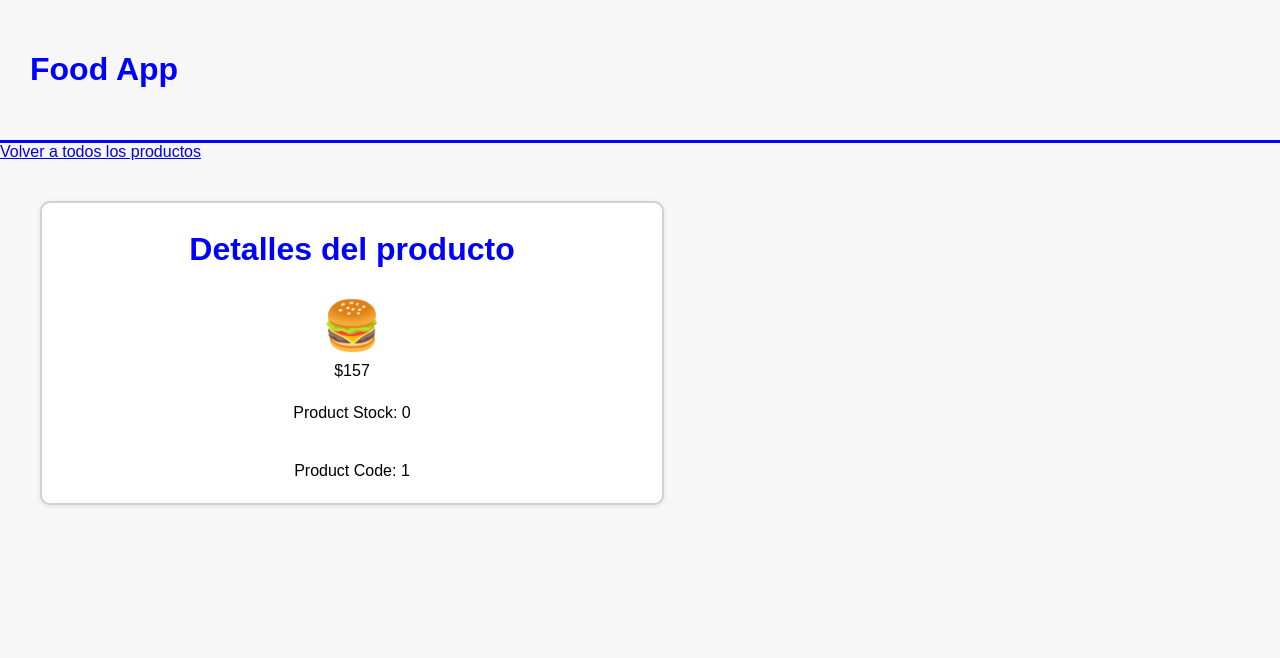
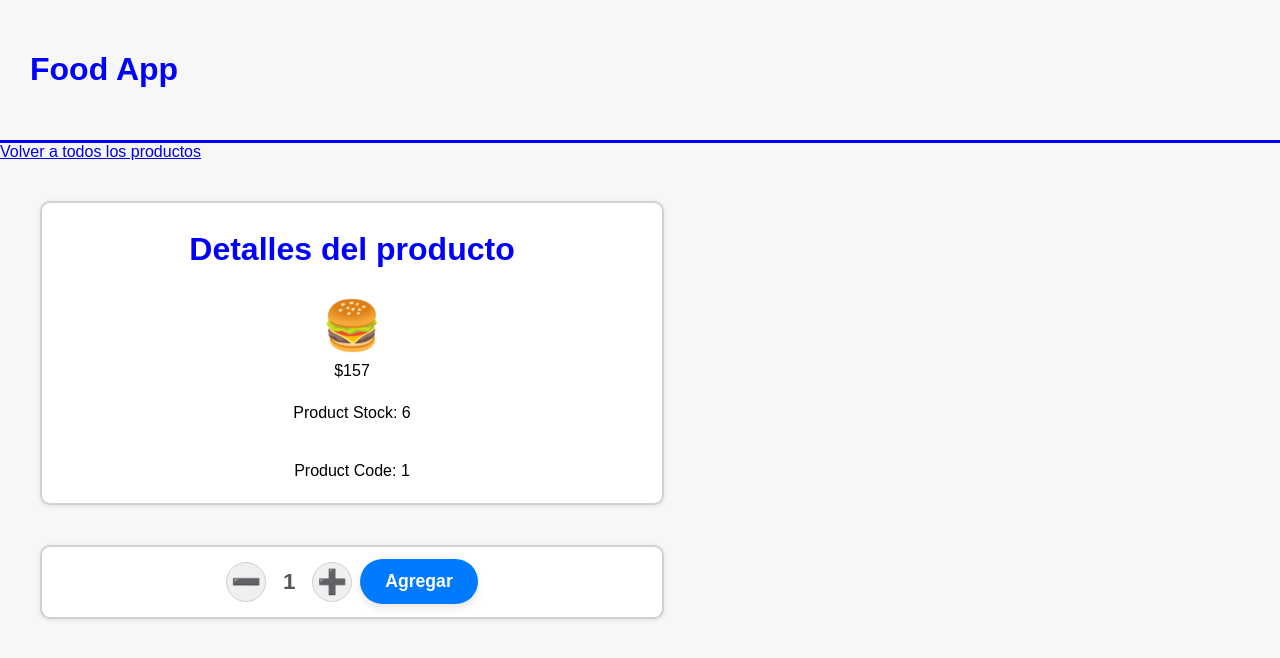
Before and after one commit to D13607ucc4/FoodApp, a React (Vite) app: page /home/1 in a window 1280 px wide. Shown: the top 658 px of the page. Built offline with nearby package versions, Linux system fonts and the light colour scheme; data requests are answered from the project's data file.

Commit message:
checkpoint

```diff
--- a/db.json
+++ b/db.json
@@ -5,21 +5,21 @@
       "img": "🍔",
       "name": "Hamburguesa",
       "price": 157,
-      "stock": 0
+      "stock": 6
     },
     {
       "id": "2",
       "img": "🍕",
       "name": "Pizza",
       "price": 189,
-      "stock": 0
+      "stock": 3
     },
     {
       "id": "3",
       "img": "🍣",
       "name": "Sushi",
       "price": 132,
-      "stock": 1
+      "stock": 8
     },
     {
       "id": "4",
--- a/src/components/detailedCard.css
+++ b/src/components/detailedCard.css
@@ -7,6 +7,22 @@
   height: 280px;
   display: flex;
   flex-direction: column;
+  justify-content: center;
+  align-items: center;
+  gap: 8px;
+  padding: 10px;
+  box-shadow: 0 1px 5px rgba(0, 0, 0, 0.1);
+}
+
+.DetailCardButtons {
+  margin: 40px;
+  background-color: #fff;
+  border: 2px solid #d1d1d1;
+  border-radius: 10px;
+  width: 600px;
+  height: 50px;
+  display: flex;
+
   justify-content: center;
   align-items: center;
   gap: 8px;
@@ -26,3 +42,62 @@
 .food-icon {
   font-size: 100px;
 }
+
+.display-cantidad {
+  font-size: 1.4em; /* Tamaño de fuente para el número */
+  font-weight: bold; /* Negrita para el número */
+  color: #555; /* Color de texto para el número */
+  min-width: 30px; /* Asegura un ancho mínimo para que el número no se comprima */
+  text-align: center; /* Centra el número si el ancho es mayor */
+}
+
+
+.quantity-btn {
+  background-color: #f0f0f0; /* Un gris claro para el fondo */
+  border: 1px solid #d0d0d0; /* Un borde ligeramente más oscuro */
+  color: #333; /* Color de texto oscuro */
+  font-size: 1.5em; /* Tamaño grande para el símbolo (+/-) */
+  width: 40px; /* Ancho fijo para hacerlos más cuadrados/circulares */
+  height: 40px; /* Alto fijo, igual al ancho */
+  border-radius: 50%; /* Esto los hace perfectamente circulares */
+  cursor: pointer;
+  display: flex; /* Usar flex para centrar el contenido (el símbolo) */
+  justify-content: center; /* Centrar horizontalmente el símbolo */
+  align-items: center; /* Centrar verticalmente el símbolo */
+  transition: background-color 0.2s ease, border-color 0.2s ease; /* Transición suave para hover */
+}
+
+.quantity-btn:hover {
+  background-color: #e0e0e0; /* Un poco más oscuro al pasar el ratón */
+  border-color: #b0b0b0; /* Borde más oscuro al pasar el ratón */
+}
+
+.quantity-btn:active {
+  background-color: #d0d0d0; /* Color al hacer click */
+  border-color: #a0a0a0;
+}
+
+
+.add-to-cart-btn {
+  background-color: #007bff; /* Un azul atractivo */
+  color: white; /* Texto blanco */
+  padding: 12px 25px; /* Relleno generoso para un botón clicable */
+  border: none; /* Sin borde */
+  border-radius: 25px; /* Bordes bien redondeados para el botón principal */
+  font-size: 1.1em; /* Tamaño de fuente para el texto */
+  font-weight: bold; /* Texto en negrita */
+  cursor: pointer;
+  transition: background-color 0.2s ease, transform 0.1s ease; /* Transición para hover y click */
+  box-shadow: 0 4px 8px rgba(0, 0, 0, 0.1); /* Sombra sutil para darle profundidad */
+}
+
+.add-to-cart-btn:hover {
+  background-color: #0056b3; /* Azul más oscuro al pasar el ratón */
+  transform: translateY(-1px); /* Efecto de "levantar" ligeramente */
+}
+
+.add-to-cart-btn:active {
+  background-color: #004085; /* Azul aún más oscuro al hacer click */
+  transform: translateY(0); /* Vuelve a la posición original */
+  box-shadow: 0 2px 4px rgba(0, 0, 0, 0.2); /* Sombra más pequeña al hacer click */
+}
--- a/src/components/detailedCard.jsx
+++ b/src/components/detailedCard.jsx
@@ -1,8 +1,51 @@
 import React from "react";
 import "./detailedCard.css";
-
+import { useState } from "react";
+import { useNavigate } from "react-router-dom";
 
 function DetailedCard({ product, params }) {
+  const [cantidad, setCantidad] = useState(1);
+  const navigate = useNavigate();
+
+  const sumarCantidad = () => {
+    const nuevaCantidad = cantidad + 1;
+    setCantidad(nuevaCantidad);
+  };
+  const restarCantidad = () => {
+    const nuevaCantidad = cantidad - 1;
+    setCantidad(nuevaCantidad);
+  };
+
+  const agregarAJson = async () => {
+    const nuevoStock = product.stock + cantidad;
+
+    try {
+      const response = await fetch(
+        `http://localhost:3000/comidas/${product.id}`,
+        {
+          method: "PATCH",
+          headers: { "Content-Type": "application/json" },
+          body: JSON.stringify({ stock: nuevoStock })
+        }
+      );
+
+      if (!response.ok) {
+        const errorData = await response.json();
+        throw new Error(
+          `Error al actualizar el stock: ${response.status} ${
+            response.statusText
+          } - ${errorData.message || ""}`
+        );
+      }
+
+      console.log("Stock actualizado exitosamente.");
+      navigate("/home");
+    } catch (error) {
+      console.error("Hubo un problema con la operación fetch:", error);
+      throw error;
+    }
+  };
+
   return (
     <>
       <div className="DetailCard">
@@ -12,6 +55,22 @@ function DetailedCard({ product, params }) {
         <p>Product Stock: {product.stock}</p>
         <p>Product Code: {params.productId}</p>
       </div>
+      <div className="DetailCardButtons">
+        <button
+          className="quantity-btn"
+          onClick={restarCantidad}
+          disabled={cantidad === 1}
+        >
+          ➖
+        </button>
+        <span className="display-cantidad">{cantidad}</span>
+        <button className="quantity-btn" onClick={sumarCantidad}>
+          ➕
+        </button>
+        <button className="add-to-cart-btn" onClick={agregarAJson}>
+          Agregar
+        </button>
+      </div>
     </>
   );
 }
```
